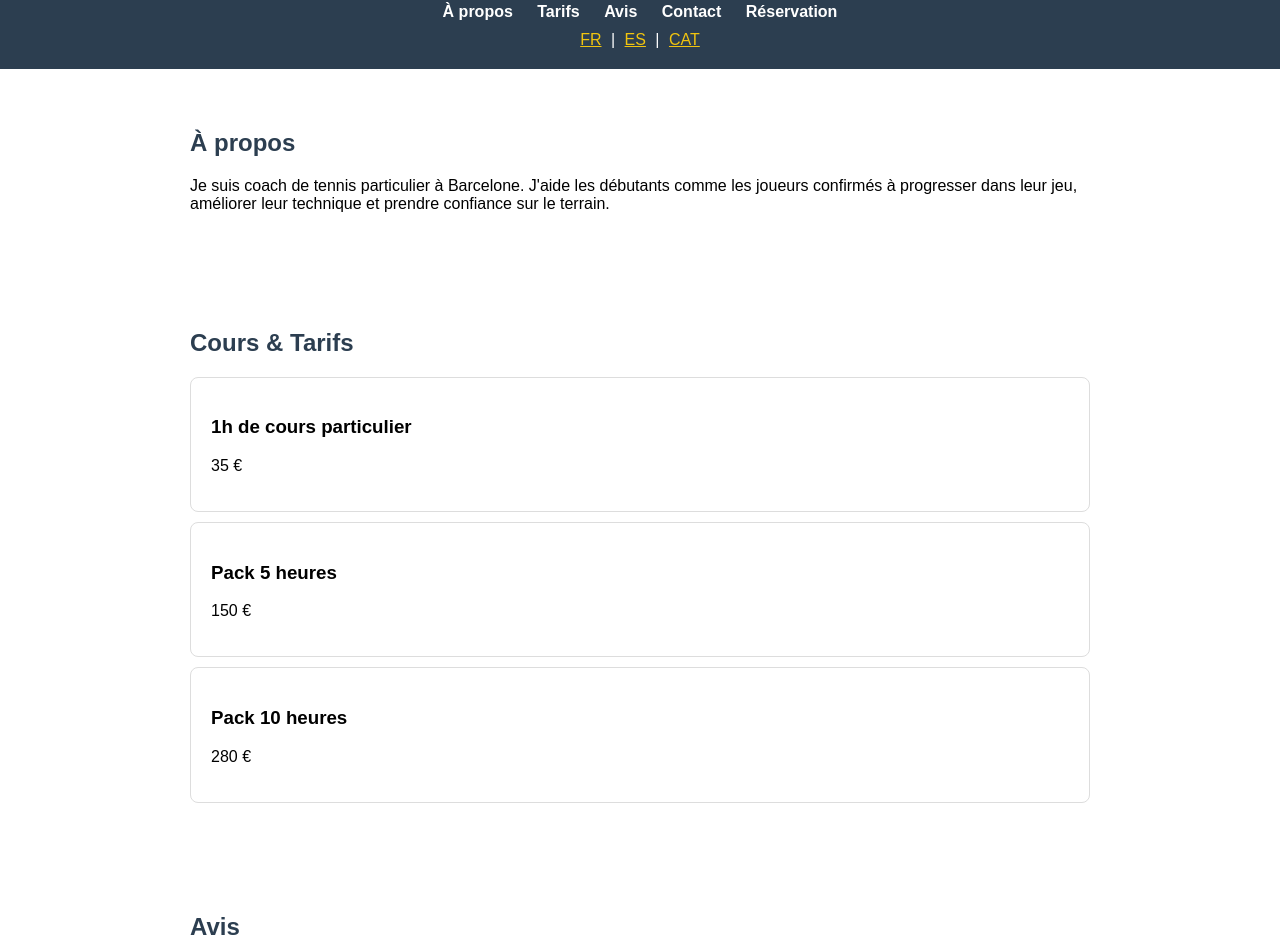
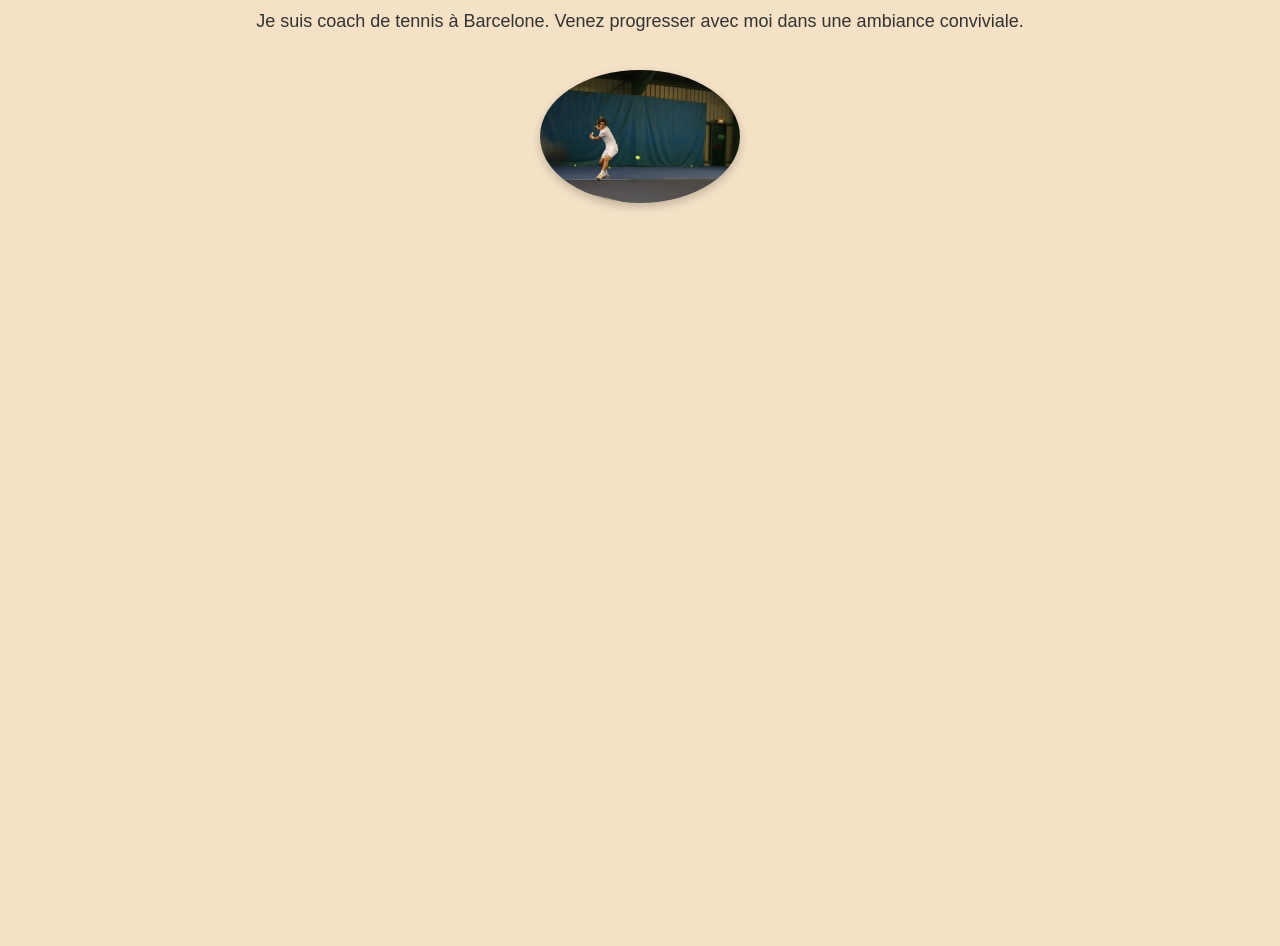
Before and after one commit to Seby-the-coach/tennis-bcn-site, a plain HTML site: page index-fr.html in a window 1280 px wide. Shown: the part 97-1043 px from the top of the page. After the commit the page ends 800 px from the top, so only its background shows below. Drawn offline with Linux system fonts and the light colour scheme; a script that the page names is missing.

Commit message:
Update index-fr.html

```diff
--- a/index-fr.html
+++ b/index-fr.html
@@ -3,70 +3,32 @@
 <head>
   <meta charset="UTF-8">
   <meta name="viewport" content="width=device-width, initial-scale=1.0">
-  <title>Tennis Coach BCN</title>
+  <title>Coach de Tennis - Barcelone</title>
   <style>
-    body { font-family: Arial, sans-serif; margin: 0; padding: 0; }
-    header { background: #2c3e50; color: white; padding: 20px; text-align: center; }
-    nav a { color: white; margin: 0 10px; text-decoration: none; font-weight: bold; }
-    section { padding: 40px; max-width: 900px; margin: auto; }
-    h1, h2 { color: #2c3e50; }
-    .tarif { border: 1px solid #ddd; padding: 20px; margin: 10px 0; border-radius: 8px; }
-    .contact { background: #f4f4f4; padding: 20px; border-radius: 8px; }
-    footer { background: #2c3e50; color: white; text-align: center; padding: 10px; margin-top: 30px; }
-    .button { display: inline-block; padding: 10px 20px; background: #27ae60; color: white; text-decoration: none; border-radius: 5px; margin-top: 10px; }
-    .lang { margin-top: 10px; }
-    .lang a { color: #f1c40f; margin: 0 5px; text-decoration: underline; }
+    body {
+      font-family: Arial, sans-serif;
+      background-color: #f4e1c6; /* pastel ocre */
+      text-align: center;
+      padding: 20px;
+    }
+    img {
+      max-width: 200px;
+      border-radius: 50%;
+      margin-top: 20px;
+      box-shadow: 0px 4px 10px rgba(0,0,0,0.2);
+    }
+    h1 {
+      color: #6b4f3f;
+    }
+    p {
+      font-size: 18px;
+      color: #333;
+    }
   </style>
 </head>
 <body>
-  <header>
-    <h1>Tennis Coach BCN</h1>
-    <nav>
-      <a href="#about">À propos</a>
-      <a href="#tarifs">Tarifs</a>
-      <a href="#avis">Avis</a>
-      <a href="#contact">Contact</a>
-      <a href="#reservation">Réservation</a>
-    </nav>
-    <div class="lang">
-      <a href="index-fr.html">FR</a> | <a href="index-es.html">ES</a> | <a href="index-cat.html">CAT</a>
-    </div>
-  </header>
-
-  <section id="about">
-    <h2>À propos</h2>
-    <p>Je suis coach de tennis particulier à Barcelone. J'aide les débutants comme les joueurs confirmés à progresser dans leur jeu, améliorer leur technique et prendre confiance sur le terrain.</p>
-  </section>
-
-  <section id="tarifs">
-    <h2>Cours & Tarifs</h2>
-    <div class="tarif"><h3>1h de cours particulier</h3><p>35 €</p></div>
-    <div class="tarif"><h3>Pack 5 heures</h3><p>150 €</p></div>
-    <div class="tarif"><h3>Pack 10 heures</h3><p>280 €</p></div>
-  </section>
-
-  <section id="avis">
-    <h2>Avis</h2>
-    <p>"Super coach, très pédagogue et motivant !" – Marie</p>
-    <p>"J'ai progressé en quelques séances seulement." – Carlos</p>
-  </section>
-
-  <section id="contact" class="contact">
-    <h2>Contact</h2>
-    <p>Email : <a href="mailto:contact@votre-tennis-coach.com">contact@votre-tennis-coach.com</a></p>
-    <p>WhatsApp : <a href="https://wa.me/34600000000">+34 600 000 000</a></p>
-    <a class="button" href="mailto:contact@votre-tennis-coach.com">Réserver un cours</a>
-  </section>
-
-  <section id="reservation" class="contact">
-    <h2>Réservation en ligne</h2>
-    <p>Choisissez directement votre créneau disponible :</p>
-    <div class="calendly-inline-widget" data-url="https://calendly.com/tennis-bcn/1h" style="min-width:320px;height:630px;"></div>
-    <script type="text/javascript" src="https://assets.calendly.com/assets/external/widget.js" async></script>
-  </section>
-
-  <footer>
-    <p>© 2025 Tennis Coach BCN - Tous droits réservés</p>
-  </footer>
+  <h1>Bienvenue sur mon site !</h1>
+  <p>Je suis coach de tennis à Barcelone. Venez progresser avec moi dans une ambiance conviviale.</p>
+  <img src="img_3_1756576806310.jpg" alt="Photo du coach">
 </body>
 </html>
```
